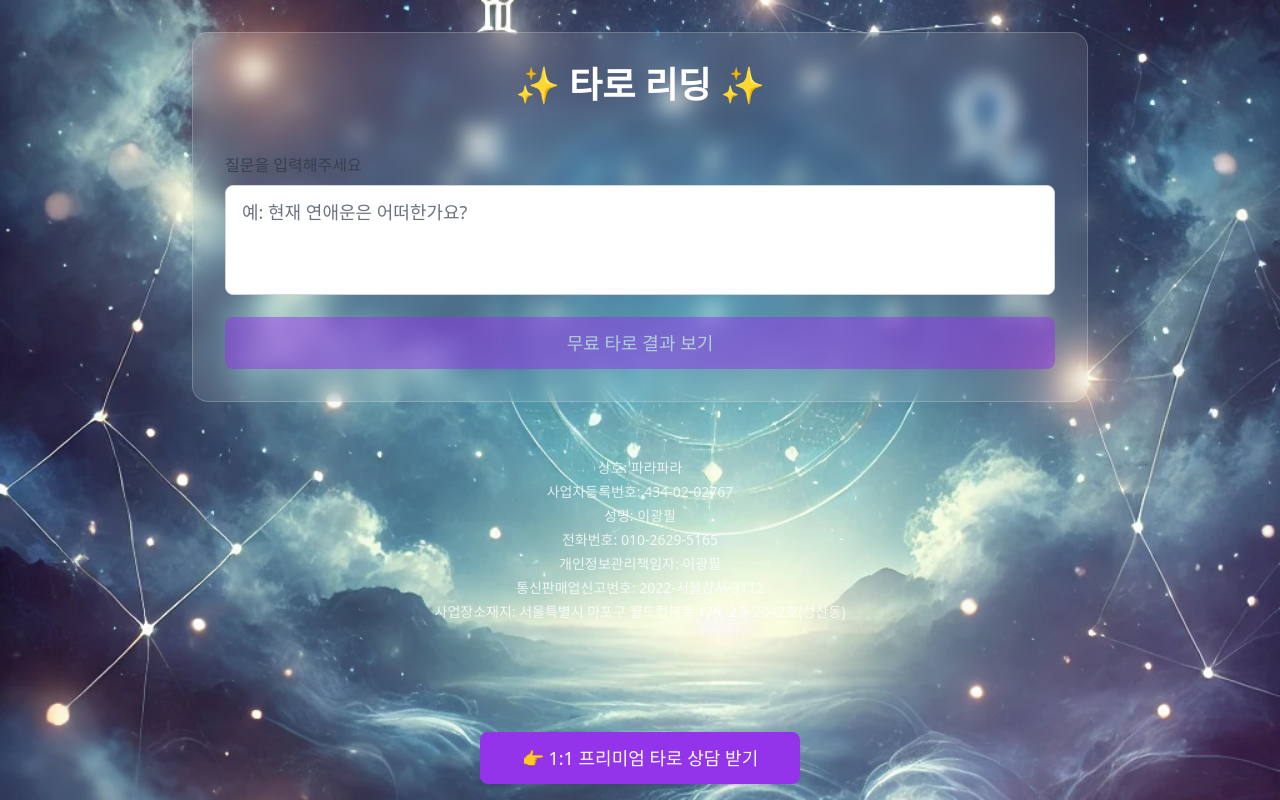
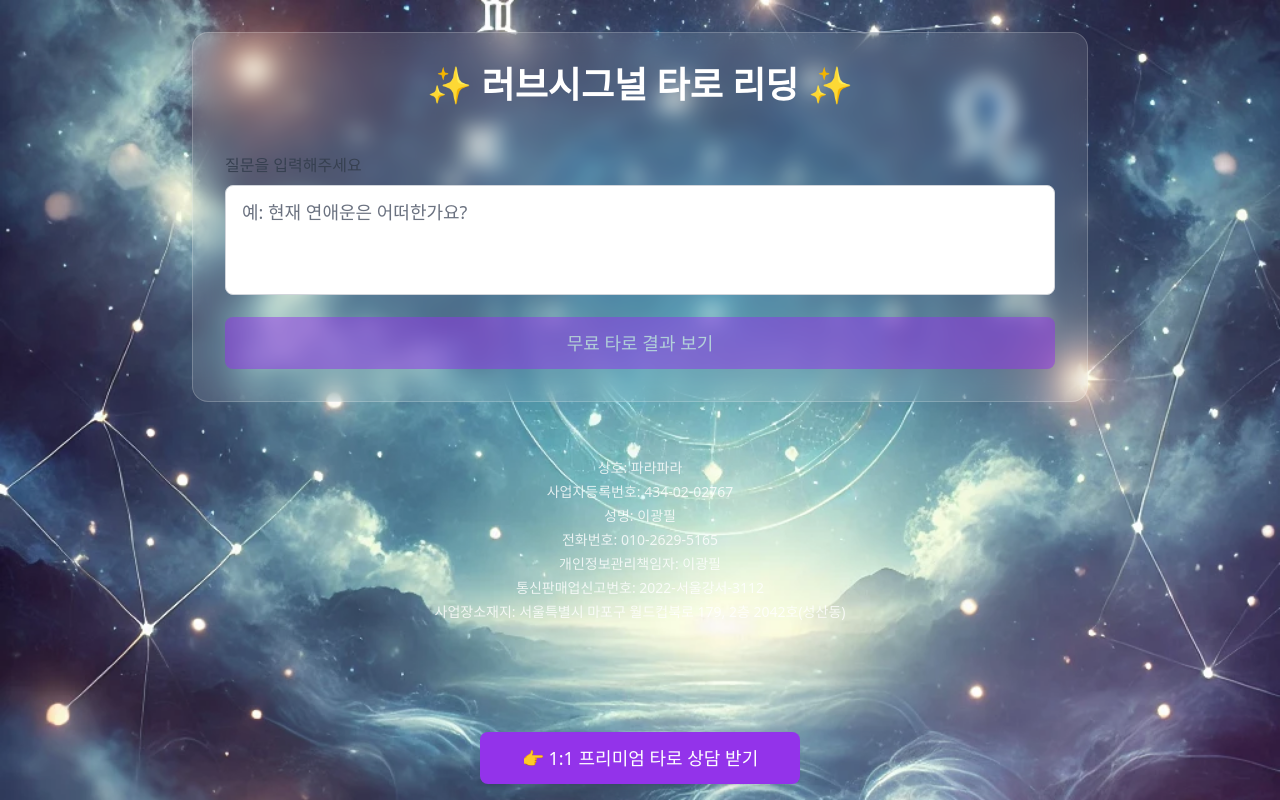
Before and after one commit to leekwangpil/-tarot-web-public, a Next.js app: page / in a window 1280 px wide. Built offline with nearby package versions, Linux system fonts and the light colour scheme.

Commit message:
fix: 타이틀을 '러브시그널 타로 리딩'으로 수정

```diff
--- a/app/page.tsx
+++ b/app/page.tsx
@@ -96,7 +96,7 @@ export default function Home() {
     <main className="min-h-screen p-4 sm:p-6 md:p-8">
       <div className="glass-container mx-auto max-w-4xl p-4 sm:p-6 md:p-8">
         <h1 className="text-2xl sm:text-3xl md:text-4xl font-bold text-center mb-6 sm:mb-8">
-          ✨ 타로 리딩 ✨
+          ✨ 러브시그널 타로 리딩 ✨
         </h1>
 
         <div className="mt-8 sm:mt-12">
```
